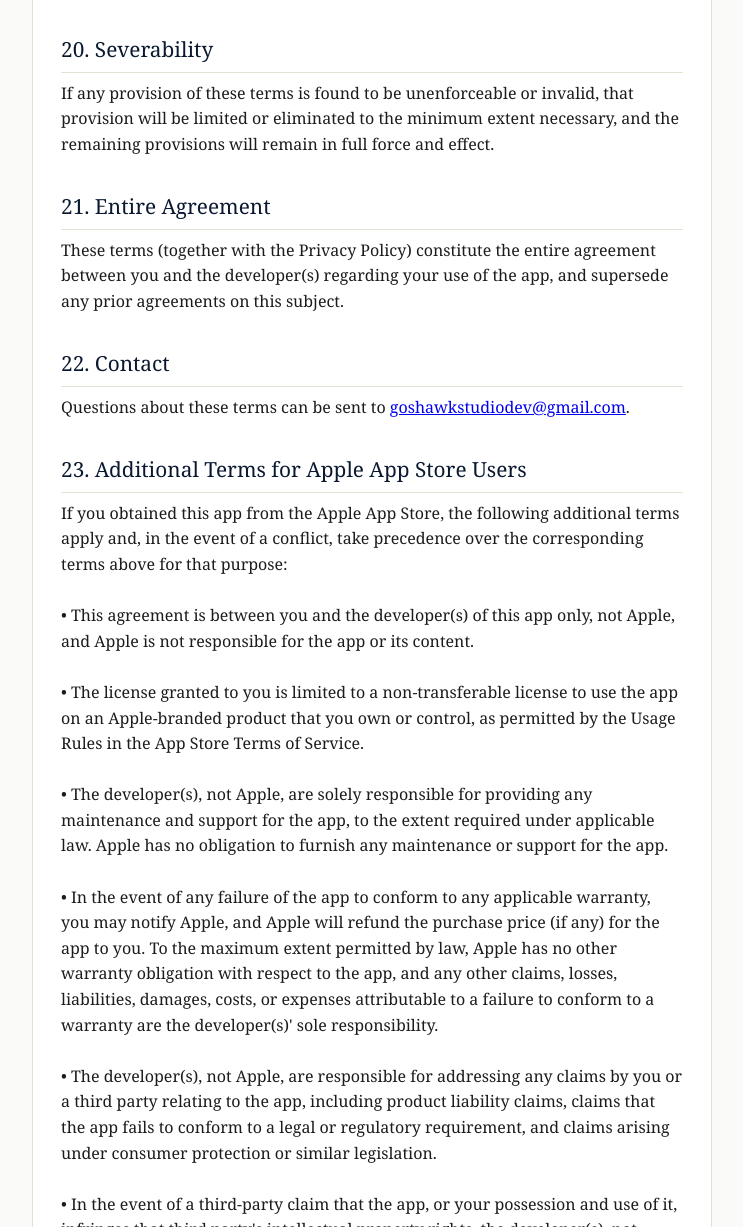
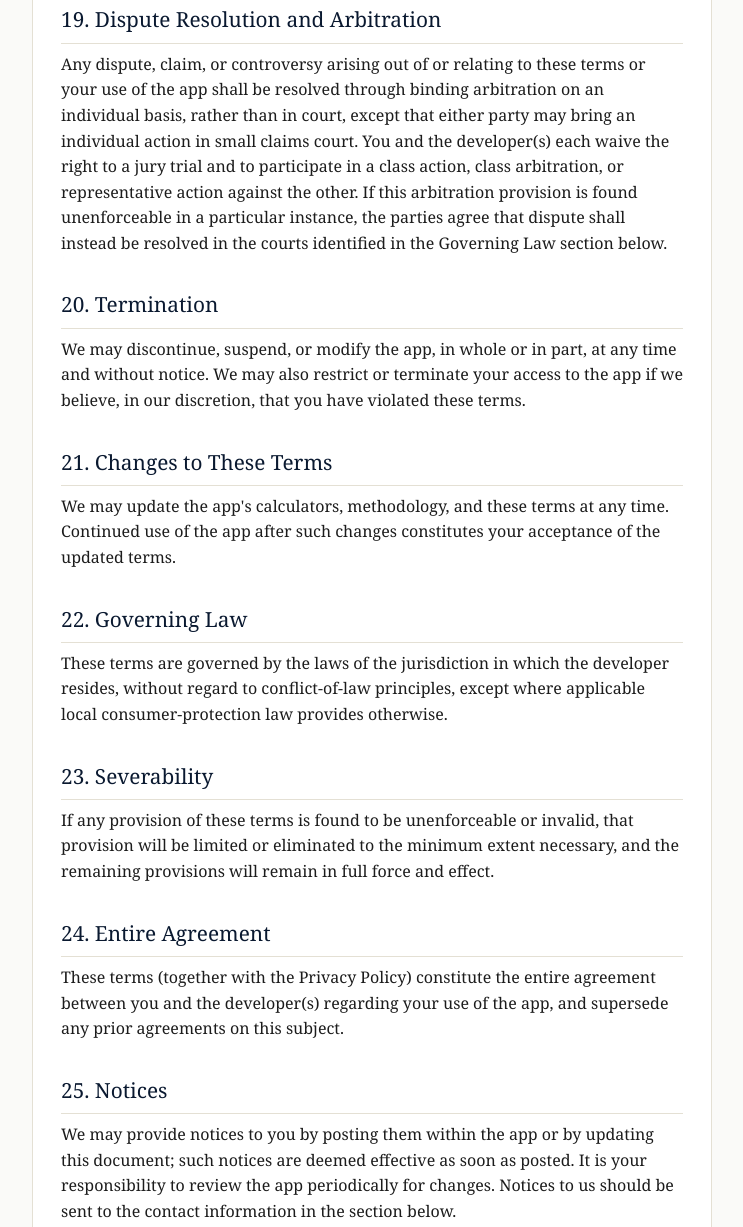
Before and after one commit to amirali-sh/goshawk-studio, a plain HTML site: page app1/terms.html in a window 1280 px wide. Shown: the part 4052-5279 px from the top of the page, without its empty margins (268-1011 px from the left). Drawn offline with Linux system fonts and the light colour scheme; a web font is replaced by a local one.

Commit message:
Remove Apple-only EULA addendum; add Export Compliance/Assignment/Dispute Resolution/Notices and CCPA/CPRA sections

```diff
--- a/app1/terms.html
+++ b/app1/terms.html
@@ -69,42 +69,35 @@
     <h2>16. Age Requirement</h2>
     <p>This app is not directed at children and is not intended to be used by anyone under the age of 13 (or the age of digital consent in your jurisdiction, if higher). If you are a parent or guardian and believe a child has used the app, you may contact us using the information below.</p>
 
-    <h2>17. Termination</h2>
+    <h2>17. Export Compliance</h2>
+    <p>You represent and warrant that you are not located in a country subject to a U.S. Government embargo or that has been designated by the U.S. Government as a "terrorist supporting" country, and that you are not listed on any U.S. Government list of prohibited or restricted parties. You agree to comply with all applicable export and re-export control laws and regulations in your use of the app.</p>
+
+    <h2>18. Assignment</h2>
+    <p>We may assign, transfer, or delegate this agreement and our rights and obligations under it, in whole or in part, without notice to you, including in connection with a sale, merger, or transfer of the app or the underlying business. You may not assign or transfer this agreement, or any of your rights under it, without our prior written consent.</p>
+
+    <h2>19. Dispute Resolution and Arbitration</h2>
+    <p>Any dispute, claim, or controversy arising out of or relating to these terms or your use of the app shall be resolved through binding arbitration on an individual basis, rather than in court, except that either party may bring an individual action in small claims court. You and the developer(s) each waive the right to a jury trial and to participate in a class action, class arbitration, or representative action against the other. If this arbitration provision is found unenforceable in a particular instance, the parties agree that dispute shall instead be resolved in the courts identified in the Governing Law section below.</p>
+
+    <h2>20. Termination</h2>
     <p>We may discontinue, suspend, or modify the app, in whole or in part, at any time and without notice. We may also restrict or terminate your access to the app if we believe, in our discretion, that you have violated these terms.</p>
 
-    <h2>18. Changes to These Terms</h2>
+    <h2>21. Changes to These Terms</h2>
     <p>We may update the app's calculators, methodology, and these terms at any time. Continued use of the app after such changes constitutes your acceptance of the updated terms.</p>
 
-    <h2>19. Governing Law</h2>
+    <h2>22. Governing Law</h2>
     <p>These terms are governed by the laws of the jurisdiction in which the developer resides, without regard to conflict-of-law principles, except where applicable local consumer-protection law provides otherwise.</p>
 
-    <h2>20. Severability</h2>
+    <h2>23. Severability</h2>
     <p>If any provision of these terms is found to be unenforceable or invalid, that provision will be limited or eliminated to the minimum extent necessary, and the remaining provisions will remain in full force and effect.</p>
 
-    <h2>21. Entire Agreement</h2>
+    <h2>24. Entire Agreement</h2>
     <p>These terms (together with the Privacy Policy) constitute the entire agreement between you and the developer(s) regarding your use of the app, and supersede any prior agreements on this subject.</p>
 
-    <h2>22. Contact</h2>
+    <h2>25. Notices</h2>
+    <p>We may provide notices to you by posting them within the app or by updating this document; such notices are deemed effective as soon as posted. It is your responsibility to review the app periodically for changes. Notices to us should be sent to the contact information in the section below.</p>
+
+    <h2>26. Contact</h2>
     <p>Questions about these terms can be sent to <a href="mailto:goshawkstudiodev@gmail.com">goshawkstudiodev@gmail.com</a>.</p>
-
-    <h2>23. Additional Terms for Apple App Store Users</h2>
-    <p>If you obtained this app from the Apple App Store, the following additional terms apply and, in the event of a conflict, take precedence over the corresponding terms above for that purpose:
-
-• This agreement is between you and the developer(s) of this app only, not Apple, and Apple is not responsible for the app or its content.
-
-• The license granted to you is limited to a non-transferable license to use the app on an Apple-branded product that you own or control, as permitted by the Usage Rules in the App Store Terms of Service.
-
-• The developer(s), not Apple, are solely responsible for providing any maintenance and support for the app, to the extent required under applicable law. Apple has no obligation to furnish any maintenance or support for the app.
-
-• In the event of any failure of the app to conform to any applicable warranty, you may notify Apple, and Apple will refund the purchase price (if any) for the app to you. To the maximum extent permitted by law, Apple has no other warranty obligation with respect to the app, and any other claims, losses, liabilities, damages, costs, or expenses attributable to a failure to conform to a warranty are the developer(s)' sole responsibility.
-
-• The developer(s), not Apple, are responsible for addressing any claims by you or a third party relating to the app, including product liability claims, claims that the app fails to conform to a legal or regulatory requirement, and claims arising under consumer protection or similar legislation.
-
-• In the event of a third-party claim that the app, or your possession and use of it, infringes that third party's intellectual property rights, the developer(s), not Apple, are solely responsible for the investigation, defense, settlement, and discharge of any such claim.
-
-• You represent and warrant that you are not located in a country subject to a U.S. Government embargo or that has been designated by the U.S. Government as a "terrorist supporting" country, and that you are not listed on any U.S. Government list of prohibited or restricted parties.
-
-• Apple, and Apple's subsidiaries, are third-party beneficiaries of these terms, and upon your acceptance of these terms, Apple has the right (and will be deemed to have accepted the right) to enforce these terms against you as a third-party beneficiary.</p>
   </div>
 </main>
 <footer>
```
Also changed, not shown: app1/privacy.html (+8 -5 lines).
